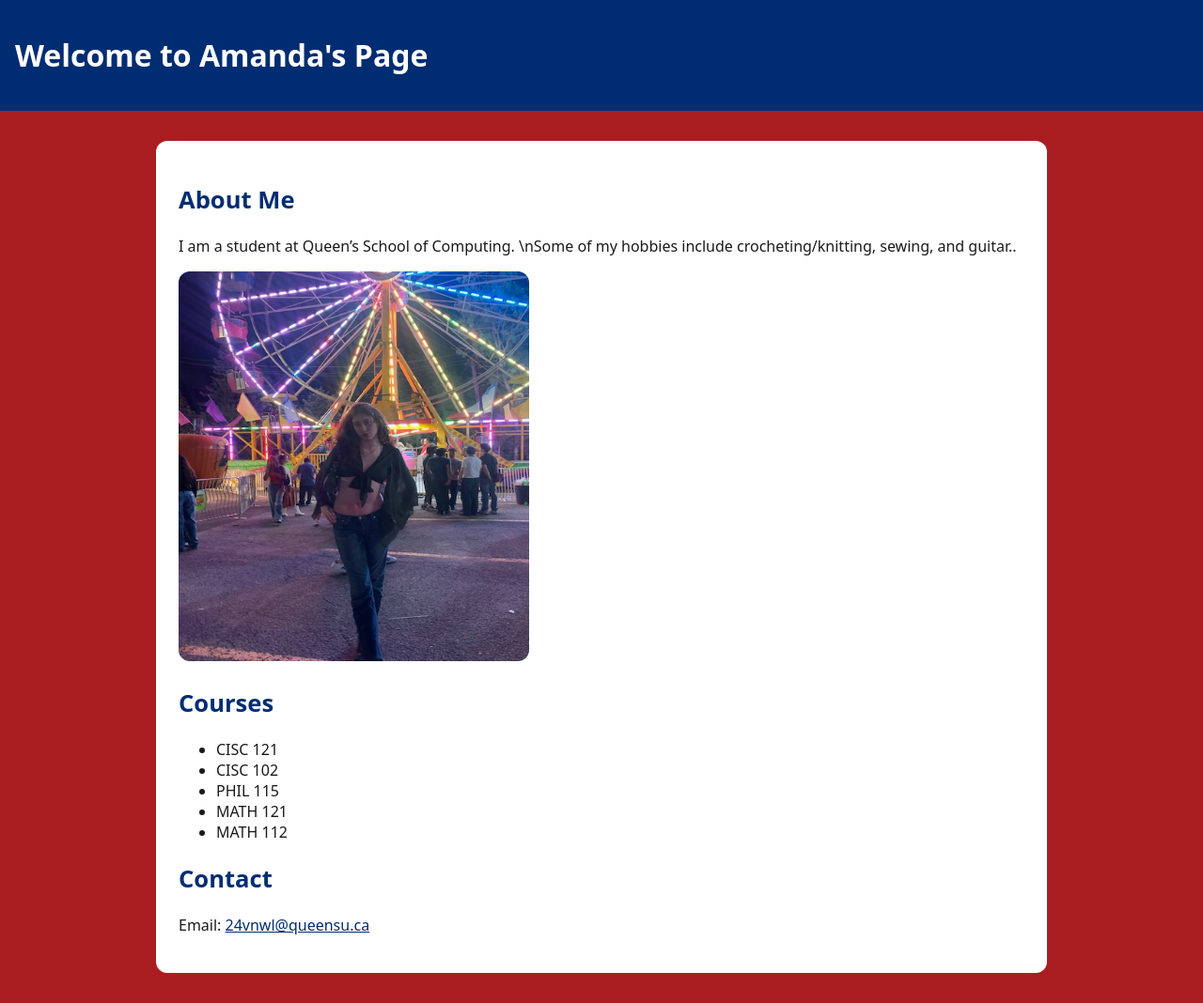
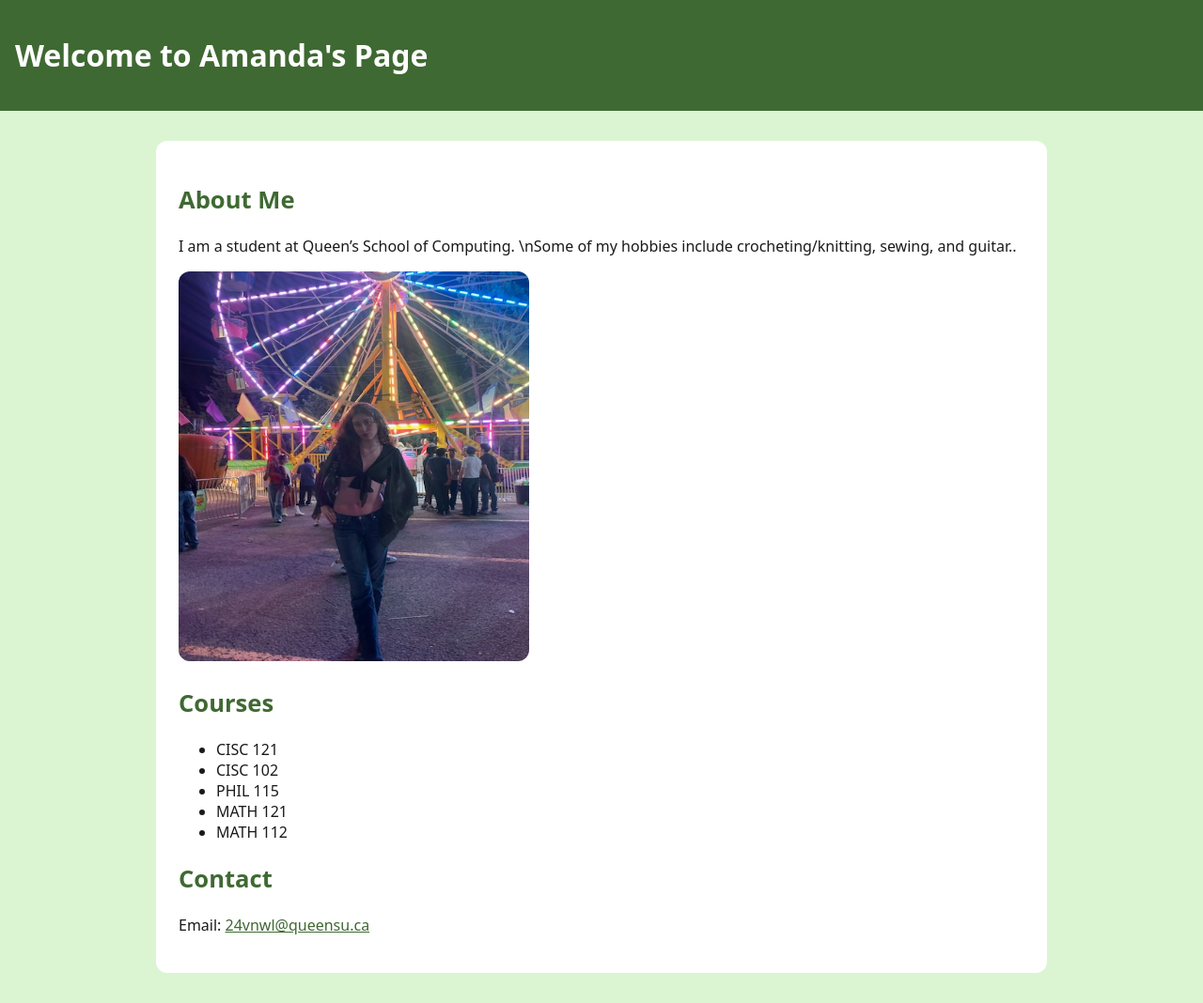
Before and after one commit to aerb7/Student-Webpage, a plain HTML site: page index.html in a window 1280 px wide. Shown: the whole page at 94% size. Drawn offline with Linux system fonts and the light colour scheme.

Commit message:
Update style.css

```diff
--- a/style.css
+++ b/style.css
@@ -1,12 +1,12 @@
 :root {
-  --red:#aa1e22; --gold:#f2a900; --blue:#002d72;
+  --lightgreen:#dbf5d3; --darkgreen:#3f6932; --blue:#002d72;
 }
-body { font-family: system-ui, sans-serif; margin:0; background:var(--red); color:#fff; }
-header { background:var(--blue); color:#fff; padding:1rem; }
+body { font-family: system-ui, sans-serif; margin:0; background:var(--lightgreen); color:#fff; }
+header { background:var(--darkgreen); color:#fff; padding:1rem; }
 main { background:#fff; color:#1a1a1a; max-width:900px; margin:2rem auto; border-radius:12px; padding:1.5rem; }
-a { color: var(--blue); }
+a { color: var(--darkgreen); }
 /* === personalize below by changing colors or spacing === */
 /* example: make headings blue and a bit larger */
-h2 { color: var(--blue); font-size: 1.6rem; }
+h2 { color: var(--darkgreen); font-size: 1.6rem; }
 /* example: make your photo round */
 img { border-radius: 12px; }
```
